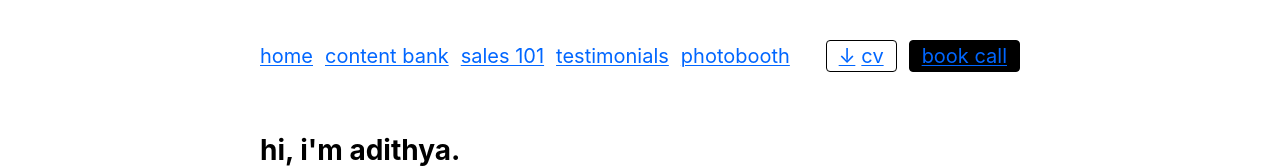
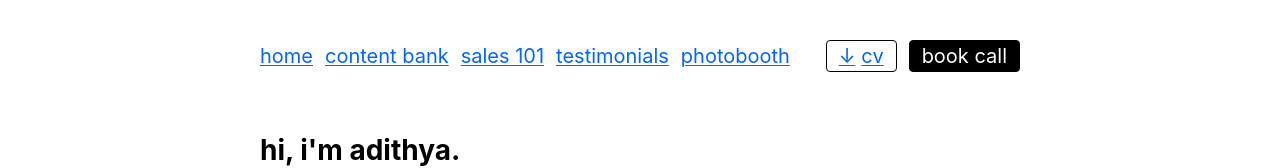
Before and after one commit to RealAdii/portfolio-2025, a React (Vite) app: page / in a window 1280 px wide. Shown: the top 168 px of the page. Built offline with nearby package versions, Linux system fonts and the light colour scheme.

Commit message:
Fix book call button: force white text on black background
Co-Authored-By: Claude Opus 4.5 <noreply@anthropic.com>

```diff
--- a/src/App.css
+++ b/src/App.css
@@ -94,9 +94,11 @@
   transform: scale(0.95);
 }
 
-.book-call-btn {
-  background: #000;
-  color: #fff;
+.book-call-btn,
+.book-call-btn:visited,
+.book-call-btn:link {
+  background: #000 !important;
+  color: #fff !important;
   border: 1px solid #000;
   border-radius: 4px;
   padding: 6px 12px;
@@ -106,7 +108,7 @@
   align-items: center;
   gap: 6px;
   transition: all 0.3s ease;
-  text-decoration: none;
+  text-decoration: none !important;
   font-family: inherit;
   text-transform: lowercase;
   font-weight: 400;
@@ -114,8 +116,9 @@
 }
 
 .book-call-btn:hover {
-  text-decoration: underline;
+  text-decoration: underline !important;
   transform: scale(1.05);
+  color: #fff !important;
 }
 
 .book-call-btn:active {
```
